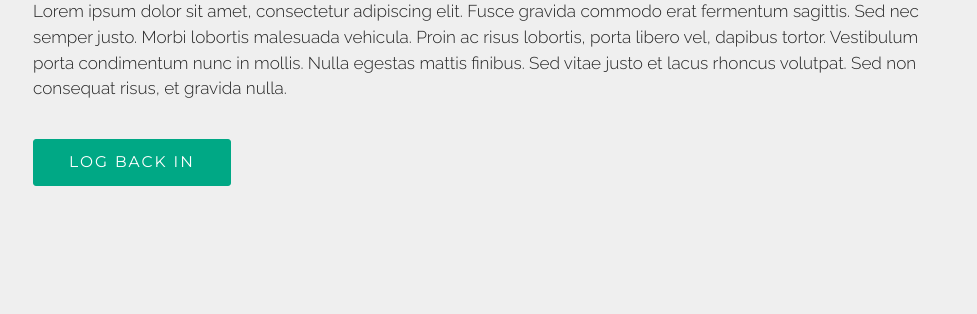
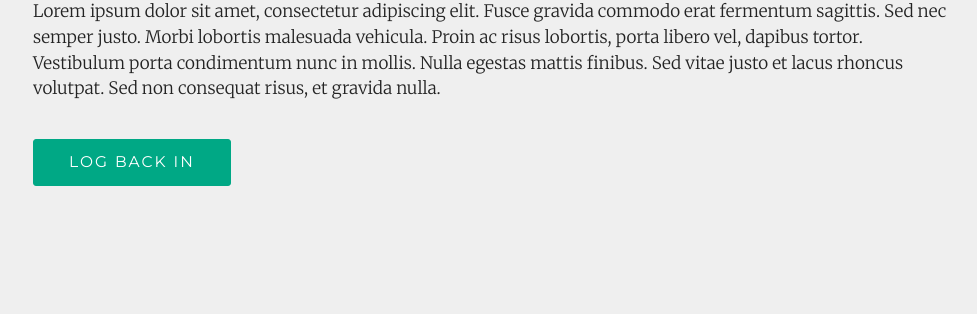
Before and after one commit to jsrenner/smiemail, a plain HTML site: page index.html in a window 1280 px wide. Shown: the part 728-1042 px from the top of the page, without its empty margins (52-1029 px from the left). Drawn offline with nearby package versions, Linux system fonts and the light colour scheme.

Commit message:
Update mbr-additional.css

```diff
--- a/assets/mobirise/css/mbr-additional.css
+++ b/assets/mobirise/css/mbr-additional.css
@@ -1,6 +1,7 @@
 @import url(https://fonts.googleapis.com/css?family=Montserrat:400,700);
 @import url(https://fonts.googleapis.com/css?family=Lora:400,700);
 @import url(https://fonts.googleapis.com/css?family=Raleway:400,300,700);
+@import url(https://fonts.googleapis.com/css?family=Merriweather:400,300,700);
 
 
 
@@ -8,11 +9,11 @@ body,
 input,
 textarea,
 .mbr-company .list-group-text {
-  font-family: 'Raleway', sans-serif;
+  font-family: 'Merriweather', serif;
 }
 .mbr-footer-content li,
 .mbr-footer .mbr-contacts li {
-  font-family: 'Raleway', sans-serif;
+  font-family: 'Merriweather', serif;
 }
 .btn,
 .alert,
```
